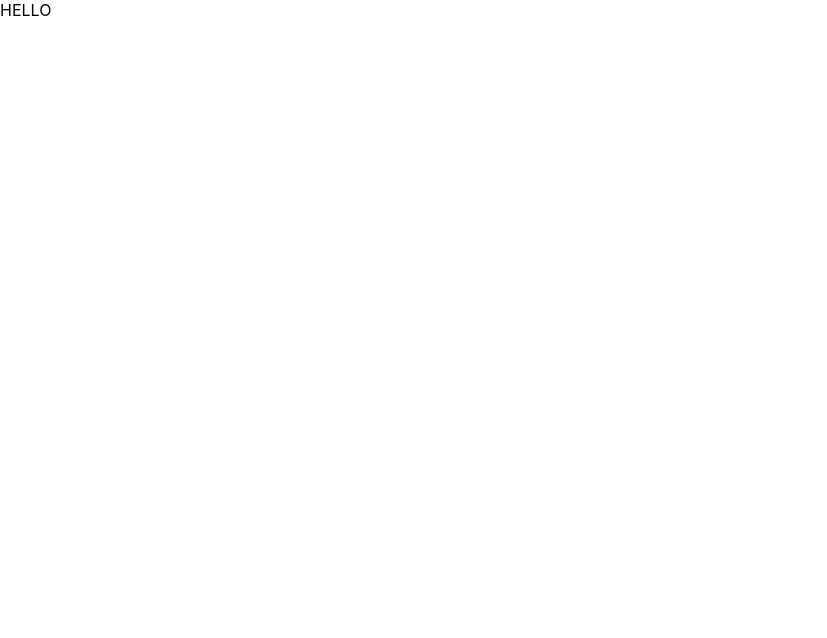
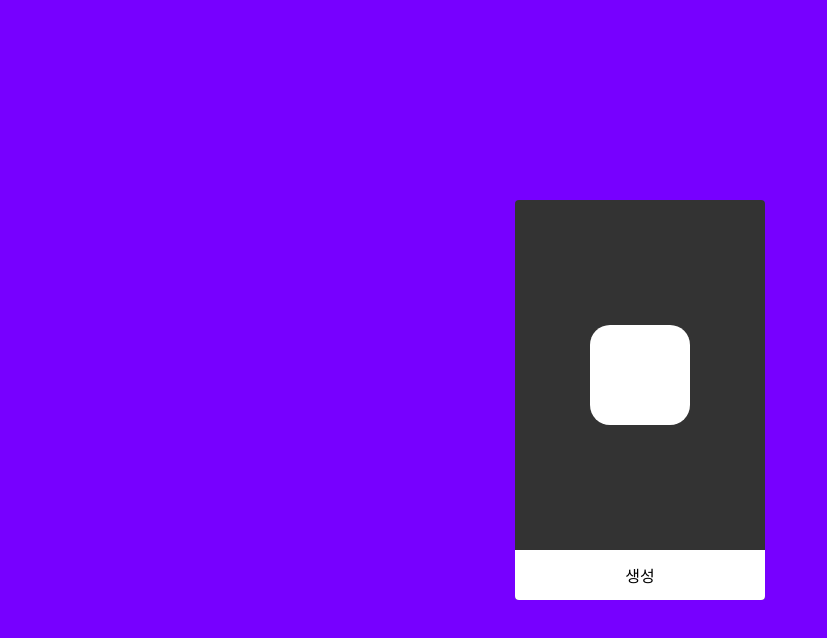
Before and after one commit to artvelop/jolp-exhibition, a React (Create React App) app: page / in a window 1280 px wide. Shown: the top 638 px of the page, without its empty margins (0-827 px from the left). Built offline with nearby package versions, Linux system fonts and the light colour scheme.

Commit message:
[ADD] 테스트로 만들어본거

```diff
--- /dev/null
+++ b/src/components/Home/FirstCard.tsx
@@ -0,0 +1,70 @@
+import styled from '@emotion/styled';
+import { motion } from 'framer-motion';
+import React, { useState } from 'react';
+
+export const FirstCard = () => {
+  const [boxVisible, setBoxVisible] = useState<boolean>(true);
+
+  return (
+    <Wrapper>
+      <Content>
+        <motion.div
+          animate={{
+            scale: boxVisible ? [1, 2, 2, 1, 1] : [1, 2, 2, 1, 0],
+            rotate: boxVisible ? [0, 0, 270, 270, 0] : [0, 270, 270, 270, 0],
+            borderRadius: boxVisible
+              ? ['20%', '20%', '50%', '50%', '20%']
+              : ['20%', '20%', '50%', '50%', '50%'],
+          }}
+          style={{
+            width: 100,
+            height: 100,
+            borderRadius: 4,
+            backgroundColor: '#fff',
+          }}
+        />
+      </Content>
+      <Bottom>
+        <motion.div
+          onClick={() => setBoxVisible((cur) => !cur)}
+          whileTap={{ scale: 1.5 }}
+          style={{
+            height: '100%',
+            backgroundColor: '#fff',
+            display: 'flex',
+            flexDirection: 'column',
+            justifyContent: 'center',
+            alignItems: 'center',
+            cursor: 'pointer',
+            borderBottomLeftRadius: 4,
+            borderBottomRightRadius: 4,
+          }}>
+          <motion.p whileHover={{ scale: 1.5 }}>생성</motion.p>
+        </motion.div>
+      </Bottom>
+    </Wrapper>
+  );
+};
+
+const Wrapper = styled.div`
+  background-color: #333;
+  border-radius: 4px;
+  display: flex;
+  flex-direction: column;
+  width: 250px;
+  height: 400px;
+`;
+
+const Content = styled.div`
+  width: 100%;
+  height: 100%;
+  display: flex;
+  justify-content: center;
+  align-items: center;
+`;
+
+const Bottom = styled.div`
+  margin-top: auto;
+  width: 100%;
+  height: 50px;
+`;
--- /dev/null
+++ b/src/components/Home/index.ts
@@ -0,0 +1 @@
+export { FirstCard } from './FirstCard';
--- a/src/pages/Home.tsx
+++ b/src/pages/Home.tsx
@@ -1,7 +1,20 @@
 import React from 'react';
+import { FirstCard } from 'components/Home';
 
 const Home = () => {
-  return <div>HELLO</div>;
+  return (
+    <div
+      style={{
+        backgroundColor: '#7700ff',
+        height: '100vh',
+        display: 'flex',
+        flexDirection: 'column',
+        justifyContent: 'center',
+        alignItems: 'center',
+      }}>
+      <FirstCard />
+    </div>
+  );
 };
 
 export default Home;
```
Also changed, not shown: src/components/common/TyphoGraphy.tsx (added, +81 -0 lines).
